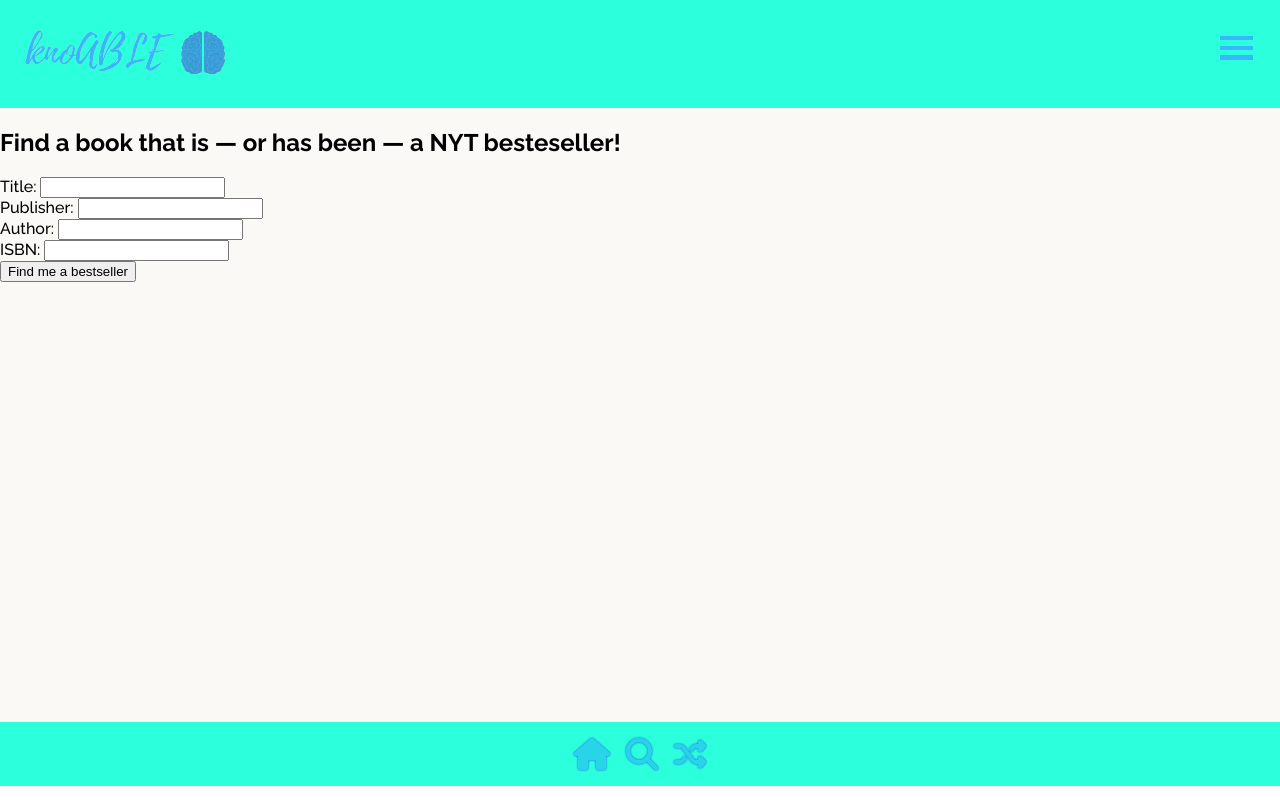
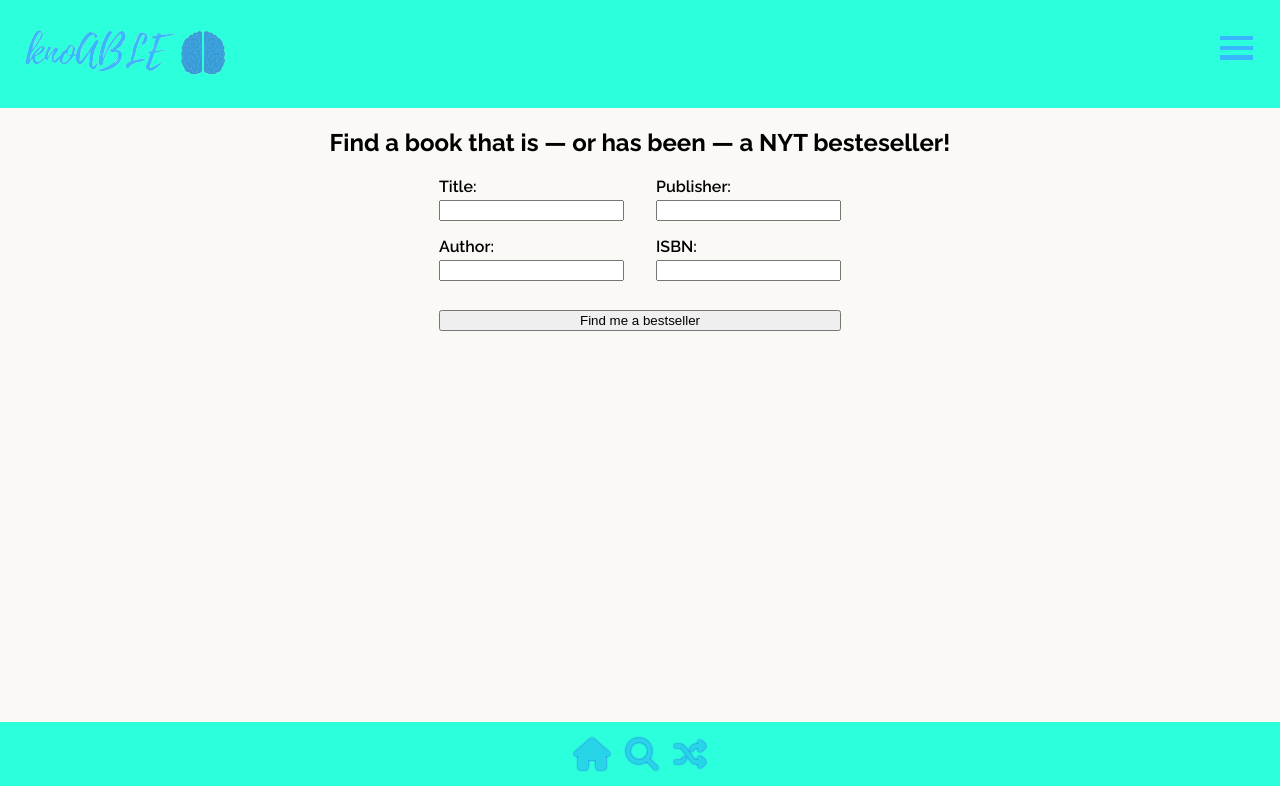
Before and after one commit to AlishaSo/knoABLE, a React (Create React App) app: page /find in a window 1280 px wide. Built offline with nearby package versions, Linux system fonts and the light colour scheme; no server answers.

Commit message:
Style Find component and add media query for tablet sizes; right now it's only changing the styles for the Find component

```diff
--- a/src/styles.css
+++ b/src/styles.css
@@ -1,4 +1,6 @@
 @import url('https://fonts.googleapis.com/css2?family=Bebas+Neue&family=Raleway:wght@500;600;700;800&display=swap');
+
+/* || General */
 
 *,
 *::before,
@@ -12,6 +14,8 @@ body {
   min-height: 100vh;
   font-family: 'Raleway', sans-serif;
 }
+
+/* || Header */
 
 header {
   padding: 1.5em 1.75em 1.5em 0;
@@ -107,12 +111,17 @@ nav a:hover {
   width: 100%;
 }
 
+/* || Main */
+
 main {
   min-height: calc(100vh - (114.5px + 72px));
   background-color: #faf9f6;
   overflow: hidden;
   display: flex;
+  justify-content: center;
 }
+
+/* || Home */
 
 .home-div {
   padding: 2em 1.5em;
@@ -131,6 +140,35 @@ main {
   font-family: 'Bebas Nue', sans-serif;
 }
 
+/* || Find */
+
+.find-div {
+  padding: 0 1.5em;
+  display: flex;
+  flex-direction: column;
+  align-items: center;
+}
+
+.find-div .label-input-pair {
+  display: grid;
+}
+
+.find-div label {
+  font-weight: 600;
+  margin-top: 1em;
+  margin-bottom: .25em;
+}
+
+.find-div label:first-child {
+  margin-top: 0;
+}
+
+.find-btn {
+  margin-top: 2em;
+}
+
+/* || Footer */
+
 footer {
   background-color: #2BFFDB;
   text-align: center;
@@ -145,3 +183,26 @@ footer {
   color: #27D4E8;
   filter: drop-shadow(0 0 1px #2B42FF);
 }
+
+@media screen and (min-width: 600px) {
+  .find-div form {
+    display: grid;
+    grid-template-columns: 1fr 1fr;
+    column-gap: 2em;
+    row-gap: 1em;
+  }
+
+  .find-div label {
+    margin-top: 0;
+  }
+
+  .find-div .label-input-pair {
+    display: flex;
+    flex-direction: column;
+  }
+
+  .find-btn {
+    margin-top: 1em;
+    grid-column: 1 / -1;
+  }
+}
```
